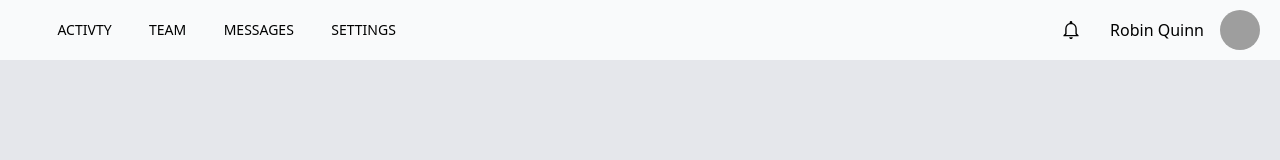
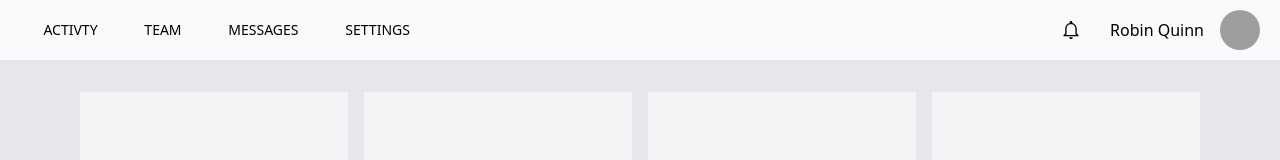
Before and after one commit to BRajendra10/Kanban-board, a React (Vite) app: page / in a window 1280 px wide. Shown: the top 160 px of the page. Built offline with nearby package versions, Linux system fonts and the light colour scheme; grey boxes are pictures that could not be loaded.

Commit message:
layout is ready

```diff
--- a/src/App.css
+++ b/src/App.css
@@ -4,4 +4,17 @@
     display: grid;
     grid-template-columns: 1fr;
     grid-template-rows: 60px 1fr;
+    gap: 2rem;
 }
+
+.main {
+    display: grid;
+    grid-template-columns: repeat(16, 1fr);
+}
+
+.main-container{
+    grid-column: 2 / 16;
+    display: grid;
+    grid-template-columns: repeat(4, 1fr);
+    gap: 1rem;
+}
--- a/src/App.jsx
+++ b/src/App.jsx
@@ -5,7 +5,7 @@ import './App.css'
 function App() {
 
   return (
-    <div className="header w-full h-screen">
+    <div className="header w-full h-screen bg-gray-200">
       <Navbar />
       <Main />
     </div>
--- a/src/components/Main.jsx
+++ b/src/components/Main.jsx
@@ -1,5 +1,12 @@
-export default function Main(){
-    return(
-        <main className="main bg-gray-200"></main>
+export default function Main() {
+    return (
+        <main className="main">
+            <div className="main-container bg-gray-200">
+                <section className="bg-gray-100"></section>
+                <section className="bg-gray-100"></section>
+                <section className="bg-gray-100"></section>
+                <section className="bg-gray-100"></section>
+            </div>
+        </main>
     )
 }
--- a/src/components/Navbar.jsx
+++ b/src/components/Navbar.jsx
@@ -4,7 +4,7 @@ import { AiOutlineMenu } from "react-icons/ai";
 export default function Navbar() {
     return (
         <nav className="navbar flex justify-end bg-gray-50 px-5">
-            <ul className="w-3/6 lg:w-2/6 h-[60px] hidden md:flex justify-evenly items-center">
+            <ul className="w-3/6 lg:w-2/6 h-[60px] hidden md:flex justify-around items-center">
                 <li className="text-sm uppercase cursor-pointer hover:border-b-2 hover:border-blue-300 transition-700">Activty</li>
                 <li className="text-sm uppercase cursor-pointer hover:border-b-2 hover:border-blue-300 transition-700">Team</li>
                 <li className="text-sm uppercase cursor-pointer hover:border-b-2 hover:border-blue-300 transition-700">Messages</li>
```
